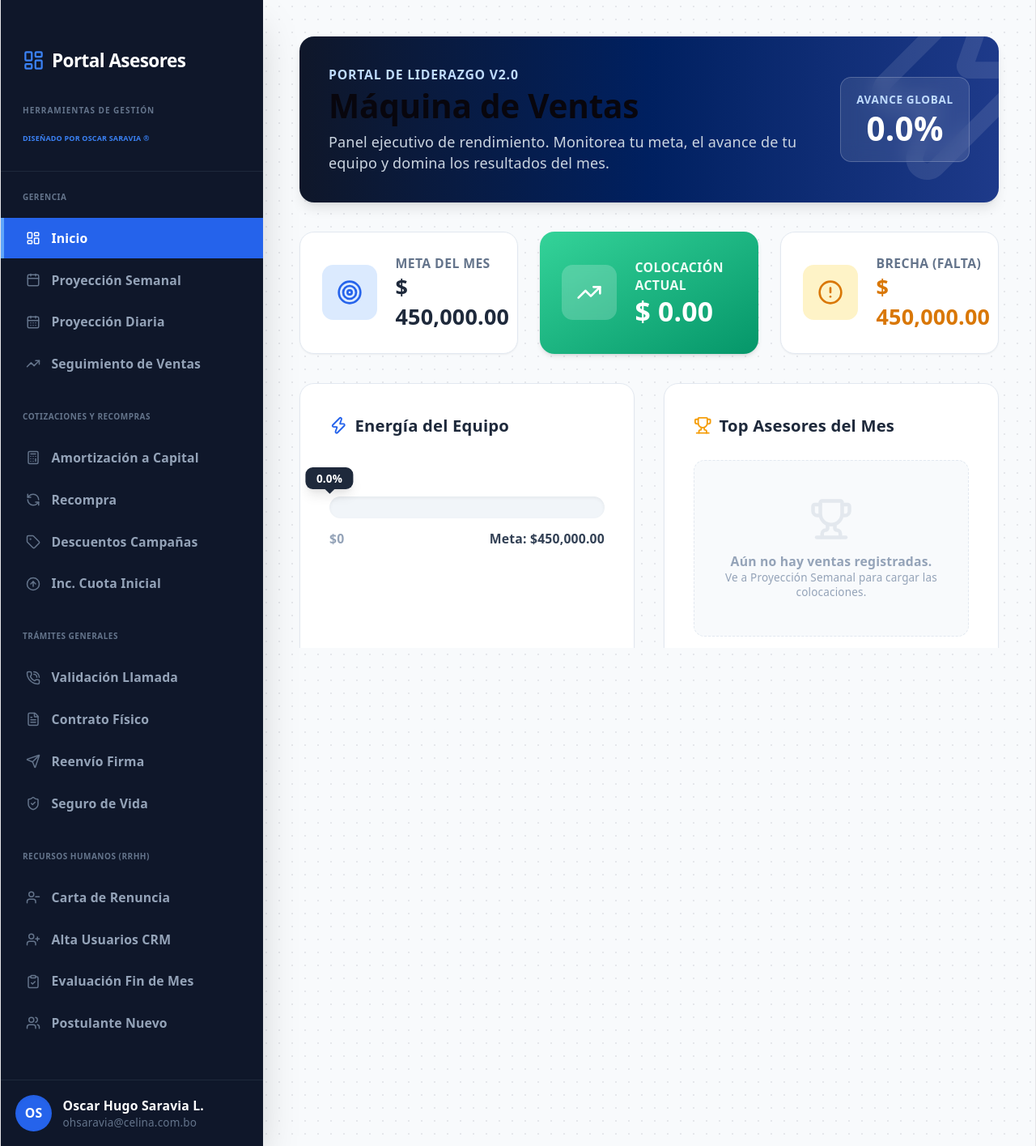
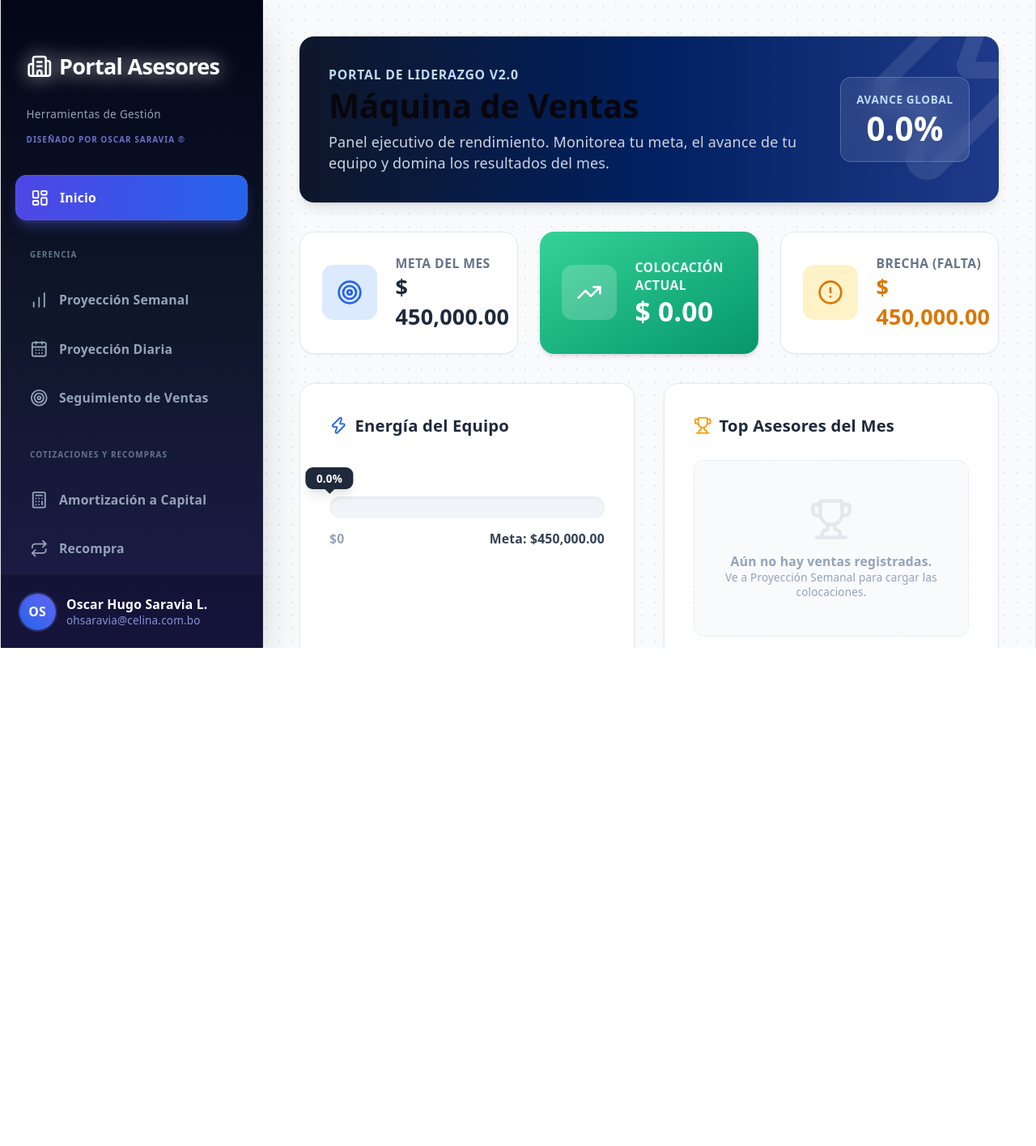
Before and after one commit to huguitoadm-OHSL/portal-celina, a React (Vite) app: page / in a window 1280 px wide. Shown: the whole page at 81% size. After the commit the page ends 800 px from the top, so only its background shows below. Built offline with nearby package versions, Linux system fonts and the light colour scheme.

Commit message:
Update Sidebar.jsx

```diff
--- a/src/components/layout/Sidebar.jsx
+++ b/src/components/layout/Sidebar.jsx
@@ -1,124 +1,101 @@
 import React from 'react';
 import {
-  LayoutDashboard, Calendar, CalendarDays, TrendingUp,
-  Calculator, RefreshCcw, Tag, ArrowUpCircle,
-  PhoneCall, FileText, Send, ShieldCheck,
-  UserMinus, UserPlus, ClipboardCheck, Users, X
+  LayoutDashboard, BarChart, CalendarDays, Target, Calculator, Repeat, Tag,
+  TrendingUp, PhoneCall, FileText, FileSignature, Shield, UserMinus, UserPlus,
+  ClipboardCheck, UserCheck, Building2, X
 } from 'lucide-react';
 
-export function Sidebar({ activeTab, setActiveTab, isOpen, closeSidebar }) {
-  const menuGroups = [
-    {
-      title: 'GERENCIA',
-      items: [
-        { id: 'dashboard', label: 'Inicio', icon: <LayoutDashboard size={18} /> },
-        { id: 'proyeccion', label: 'Proyección Semanal', icon: <Calendar size={18} /> },
-        { id: 'diaria', label: 'Proyección Diaria', icon: <CalendarDays size={18} /> },
-        { id: 'seguimiento', label: 'Seguimiento de Ventas', icon: <TrendingUp size={18} /> },
-      ]
-    },
-    {
-      title: 'COTIZACIONES Y RECOMPRAS',
-      items: [
-        { id: 'amortizacion', label: 'Amortización a Capital', icon: <Calculator size={18} /> },
-        { id: 'recompra', label: 'Recompra', icon: <RefreshCcw size={18} /> },
-        { id: 'descuento', label: 'Descuentos Campañas', icon: <Tag size={18} /> },
-        { id: 'cuota', label: 'Inc. Cuota Inicial', icon: <ArrowUpCircle size={18} /> },
-      ]
-    },
-    {
-      title: 'TRÁMITES GENERALES',
-      items: [
-        { id: 'llamada', label: 'Validación Llamada', icon: <PhoneCall size={18} /> },
-        { id: 'fisico', label: 'Contrato Físico', icon: <FileText size={18} /> },
-        { id: 'reenvio', label: 'Reenvío Firma', icon: <Send size={18} /> },
-        { id: 'seguro', label: 'Seguro de Vida', icon: <ShieldCheck size={18} /> },
-      ]
-    },
-    {
-      title: 'RECURSOS HUMANOS (RRHH)',
-      items: [
-        { id: 'renuncia', label: 'Carta de Renuncia', icon: <UserMinus size={18} /> },
-        { id: 'altaCrm', label: 'Alta Usuarios CRM', icon: <UserPlus size={18} /> },
-        { id: 'evaluacion', label: 'Evaluación Fin de Mes', icon: <ClipboardCheck size={18} /> },
-        { id: 'postulante', label: 'Postulante Nuevo', icon: <Users size={18} /> },
-      ]
-    }
-  ];
+export const Sidebar = ({ activeTab, setActiveTab, isOpen, closeSidebar, setSupervisorDestino }) => {
+
+  const handleTabChange = (tab) => {
+    setActiveTab(tab);
+    closeSidebar();
+  };
+
+  // Sub-componente para no repetir el código de los botones
+  const NavItem = ({ id, icon: Icon, label, onClickAction }) => {
+    const isActive = activeTab === id;
+    return (
+      <button
+        onClick={onClickAction || (() => handleTabChange(id))}
+        className={`w-full flex items-center px-4 py-3.5 rounded-xl text-sm font-semibold transition-all duration-300 ${isActive ? 'bg-gradient-to-r from-indigo-600 to-blue-600 text-white shadow-lg shadow-indigo-500/30 border border-indigo-400/20' : 'text-slate-400 hover:text-white hover:bg-white/5'}`}
+      >
+        <Icon className="w-5 h-5 mr-3 shrink-0" /> {label}
+      </button>
+    );
+  };
+
+  const NavSection = ({ title }) => (
+    <div className="pt-5 pb-2">
+      <p className="px-4 text-[10px] font-bold text-slate-500 uppercase tracking-widest">{title}</p>
+    </div>
+  );
 
   return (
     <>
-      {/* Fondo oscuro para celulares */}
+      {/* OVERLAY PARA MÓVIL */}
       {isOpen && (
-        <div className="fixed inset-0 bg-slate-900/50 z-40 md:hidden" onClick={closeSidebar}></div>
+        <div className="fixed inset-0 bg-slate-900/60 backdrop-blur-sm z-40 md:hidden" onClick={closeSidebar} />
       )}
 
-      {/* Contenedor Principal del Sidebar */}
-      <div className={`fixed inset-y-0 left-0 z-50 w-72 bg-[#0f172a] text-slate-300 transform transition-transform duration-300 ease-in-out md:relative md:translate-x-0 flex flex-col shadow-2xl ${isOpen ? 'translate-x-0' : '-translate-x-full'}`}>
+      {/* MENÚ LATERAL */}
+      <div className={`fixed inset-y-0 left-0 transform ${isOpen ? 'translate-x-0' : '-translate-x-full'} md:relative md:translate-x-0 transition-transform duration-300 ease-in-out z-50 w-72 bg-gradient-to-b from-slate-950 via-slate-900 to-indigo-950 text-white flex flex-col shadow-2xl shrink-0 border-r border-slate-800/50 h-screen overflow-hidden`}>
 
-        {/* Cabecera / Título */}
-        <div className="p-6 border-b border-slate-800 flex justify-between items-center shrink-0">
-          <div>
-            <h1 className="text-xl font-black text-white tracking-tight flex items-center">
-              <LayoutDashboard className="w-6 h-6 mr-2 text-blue-500" />
-              Portal Asesores
-            </h1>
-            <p className="text-[10px] uppercase tracking-widest text-slate-500 mt-1 font-bold">Herramientas de Gestión</p>
-            <p className="text-[9px] text-blue-500 mt-2 font-semibold">DISEÑADO POR OSCAR SARAVIA &reg;</p>
-          </div>
-          <button className="md:hidden text-slate-400 hover:text-white" onClick={closeSidebar}>
-            <X size={24} />
-          </button>
+        <button className="md:hidden absolute top-6 right-5 p-1 rounded-md text-slate-400 hover:text-white hover:bg-white/10" onClick={closeSidebar}>
+          <X className="w-5 h-5"/>
+        </button>
+
+        <div className="p-7 shrink-0 pr-12 md:pr-7">
+          <h1 className="text-2xl font-extrabold tracking-tight flex items-center text-white drop-shadow-[0_0_12px_rgba(255,255,255,0.8)]">
+            <Building2 className="w-7 h-7 mr-2 text-white" />
+            Portal Asesores
+          </h1>
+          <p className="text-slate-400 text-xs mt-1.5 font-medium tracking-wide">Herramientas de Gestión</p>
+          <p className="text-indigo-400/80 text-[10px] mt-2 font-bold tracking-widest uppercase">Diseñado por Oscar Saravia &reg;</p>
         </div>
 
-        {/* Opciones del Menú (CON BOTONES, NO ENLACES) */}
-        <div className="flex-1 overflow-y-auto py-4 scrollbar-thin scrollbar-thumb-slate-700 scrollbar-track-transparent">
-          {menuGroups.map((group, idx) => (
-            <div key={idx} className="mb-6">
-              <h3 className="px-6 text-[10px] font-black uppercase text-slate-500 tracking-wider mb-3">
-                {group.title}
-              </h3>
-              <ul className="space-y-0.5">
-                {group.items.map(item => (
-                  <li key={item.id}>
-                    <button
-                      type="button"
-                      onClick={() => {
-                        setActiveTab(item.id);
-                        if (window.innerWidth < 768) closeSidebar();
-                      }}
-                      className={`w-full flex items-center px-6 py-3 text-sm font-semibold transition-all duration-200 outline-none ${
-                        activeTab === item.id
-                          ? 'bg-blue-600 text-white border-l-4 border-blue-400'
-                          : 'text-slate-400 hover:bg-slate-800 hover:text-slate-200 border-l-4 border-transparent'
-                      }`}
-                    >
-                      <span className={`${activeTab === item.id ? 'text-white' : 'text-slate-500'} mr-3`}>
-                        {item.icon}
-                      </span>
-                      {item.label}
-                    </button>
-                  </li>
-                ))}
-              </ul>
-            </div>
-          ))}
-        </div>
+        <nav className="flex-1 px-4 space-y-1.5 overflow-y-auto overflow-x-hidden scrollbar-thin scrollbar-thumb-slate-700 scrollbar-track-transparent pb-8">
+          <NavItem id="dashboard" icon={LayoutDashboard} label="Inicio" />
 
-        {/* Perfil del Usuario / Footer */}
-        <div className="p-4 border-t border-slate-800 shrink-0 bg-slate-900">
-          <div className="flex items-center gap-3">
-            <div className="w-10 h-10 rounded-full bg-blue-600 flex items-center justify-center text-white font-bold text-sm shadow-inner">
-              OS
-            </div>
-            <div className="flex-1 min-w-0">
+          <NavSection title="Gerencia" />
+          <NavItem
+            id="proyeccion"
+            icon={BarChart}
+            label="Proyección Semanal"
+            onClickAction={() => { handleTabChange('proyeccion'); setSupervisorDestino('mreyes@celina.com.bo'); }}
+          />
+          <NavItem id="diaria" icon={CalendarDays} label="Proyección Diaria" />
+          <NavItem id="seguimiento" icon={Target} label="Seguimiento de Ventas" />
+
+          <NavSection title="Cotizaciones y Recompras" />
+          <NavItem id="amortizacion" icon={Calculator} label="Amortización a Capital" />
+          <NavItem id="recompra" icon={Repeat} label="Recompra" />
+          <NavItem id="descuento" icon={Tag} label="Descuentos Campañas" />
+          <NavItem id="cuota" icon={TrendingUp} label="Inc. Cuota Inicial" />
+
+          <NavSection title="Trámites Generales" />
+          <NavItem id="llamada" icon={PhoneCall} label="Validación Llamada" />
+          <NavItem id="fisico" icon={FileText} label="Contrato Físico" />
+          <NavItem id="reenvio" icon={FileSignature} label="Reenvío Firma Digital" />
+          <NavItem id="seguro" icon={Shield} label="Seguro de Vida" />
+
+          <NavSection title="Recursos Humanos (RRHH)" />
+          <NavItem id="renuncia" icon={UserMinus} label="Carta de Renuncia" />
+          <NavItem id="altaCrm" icon={UserPlus} label="Alta Usuarios CRM" />
+          <NavItem id="evaluacion" icon={ClipboardCheck} label="Evaluación Fin de Mes" />
+          <NavItem id="postulante" icon={UserCheck} label="Postulante Nuevo" />
+        </nav>
+
+        <div className="p-5 border-t border-slate-800/50 bg-slate-950/30 shrink-0">
+          <div className="flex items-center">
+            <div className="w-10 h-10 rounded-full bg-gradient-to-tr from-blue-600 to-indigo-500 flex items-center justify-center mr-3 font-bold text-sm shadow-inner ring-2 ring-indigo-400/20 shrink-0">OS</div>
+            <div className="overflow-hidden text-ellipsis whitespace-nowrap">
               <p className="text-sm font-bold text-white truncate">Oscar Hugo Saravia L.</p>
-              <p className="text-xs text-slate-500 truncate">ohsaravia@celina.com.bo</p>
+              <p className="text-xs text-indigo-300/80 truncate">ohsaravia@celina.com.bo</p>
             </div>
           </div>
         </div>
-
       </div>
     </>
   );
-}
+};
```
